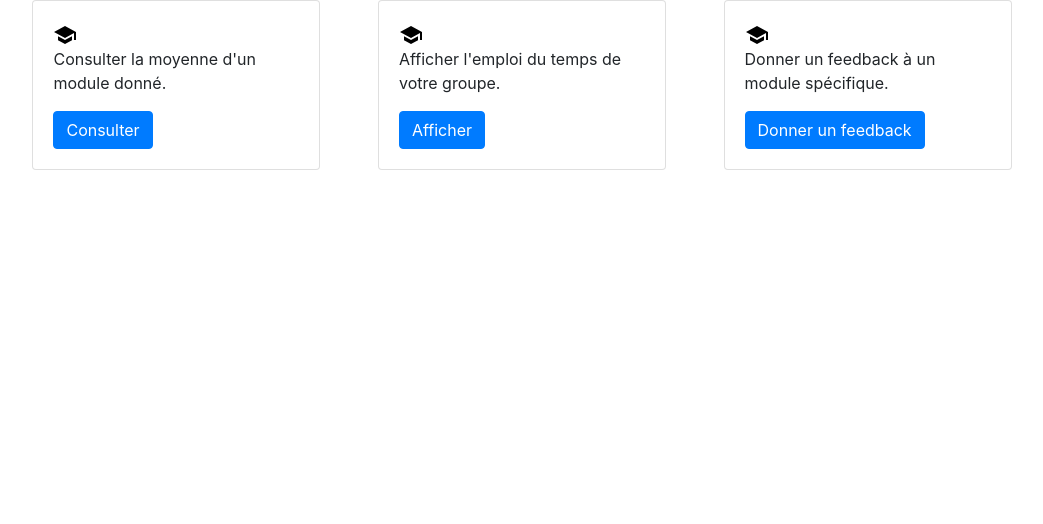
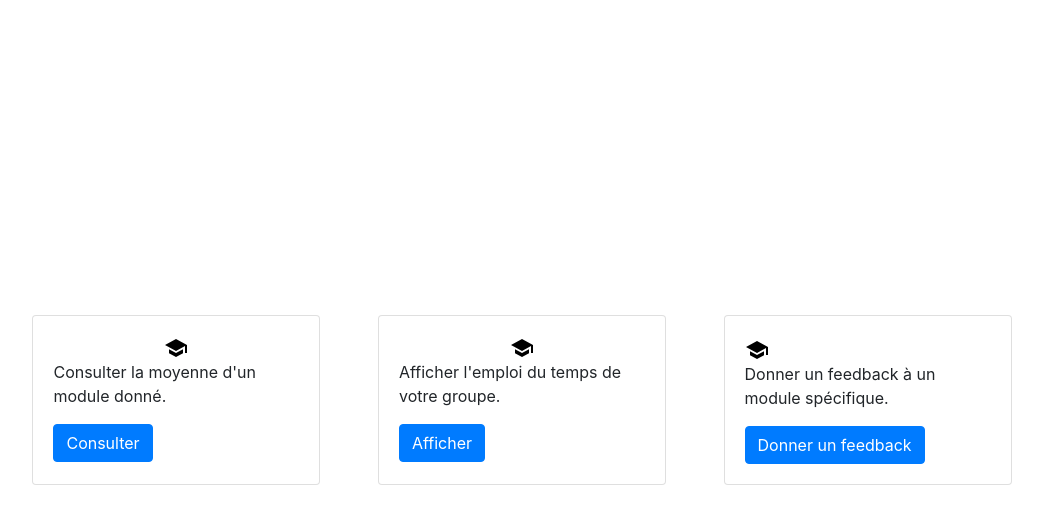
Before and after one commit to redhaam/TP-IGL, an Angular app: page / in a window 1280 px wide. Shown: the top 524 px of the page, without its empty margins (118-1161 px from the left). Built offline with nearby package versions, Linux system fonts and the light colour scheme.

Commit message:
fixing a problem of display

```diff
--- a/src/app/Components/ui-etudiant/ui-etudiant.component.css
+++ b/src/app/Components/ui-etudiant/ui-etudiant.component.css
@@ -1,3 +1,3 @@
-.cntn{
-  justify-content: space-around;  /* horizontal*/
+.cntn {
+  justify-content: space-around; /* horizontal*/
 }
--- a/src/app/Components/ui-etudiant/ui-etudiant.component.html
+++ b/src/app/Components/ui-etudiant/ui-etudiant.component.html
@@ -1,9 +1,9 @@
-<div class="h-100 align-items-center">
+<div class="d-flex h-100 align-items-center">
   <div class="d-flex flex-row col-10 cntn mx-auto">
     <div class="card " style="width: 18rem;">
       <div class="card-body">
         <svg
-          class="material-icons"
+          class="d-flex material-icons mx-auto"
           xmlns="http://www.w3.org/2000/svg"
           width="24"
           height="24"
@@ -22,7 +22,7 @@
     <div class="card " style="width: 18rem;">
       <div class="card-body">
         <svg
-          class="material-icons"
+          class="d-flex material-icons mx-auto"
           xmlns="http://www.w3.org/2000/svg"
           width="24"
           height="24"
@@ -50,7 +50,9 @@
             d="M5 13.18v4L12 21l7-3.82v-4L12 17l-7-3.82zM12 3L1 9l11 6 9-4.91V17h2V9L12 3z"
           />
         </svg>
-        <p class="card-text">Donner un feedback à un module spécifique.</p>
+        <p class="card-text">
+          Donner un feedback à un module spécifique.
+        </p>
         <a href="#" class="btn btn-primary">Donner un feedback</a>
       </div>
     </div>
```
